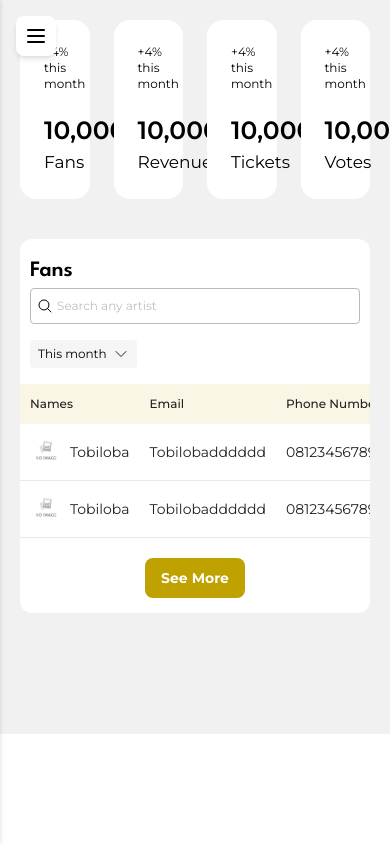
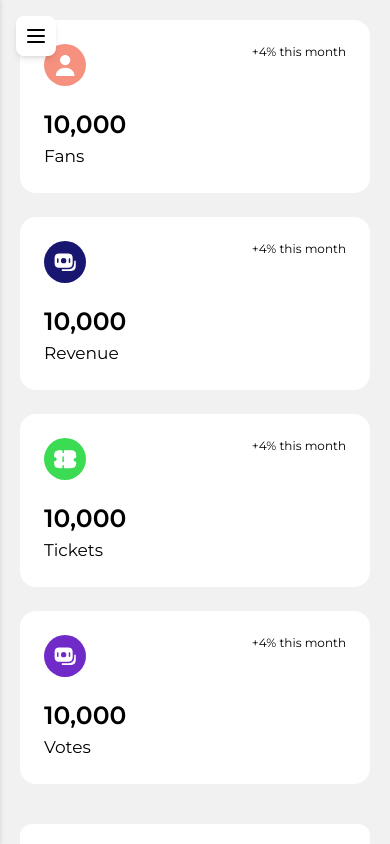
Before and after one commit to GMP-Entertainment-247/admin-dashboard, a React (Create React App) app: page /fans in a window 390 px wide. Shown: the top 844 px of the page. Built offline with nearby package versions, Linux system fonts and the light colour scheme; sample sign-in values are in the browser's storage.

Commit message:
fans responsiveness

```diff
--- a/src/pages/dashboard/fans/details.tsx
+++ b/src/pages/dashboard/fans/details.tsx
@@ -11,7 +11,7 @@ export default function FanDetails () {
 
     return (
         <div>
-            <div className="bg-white rounded-lg flex gap-5 p-6">
+            <div className="bg-white rounded-lg flex gap-5 p-6 max-[1200px]:block">
                 <div className="w-[100px] h-[100px] rounded-full flex items-center justify-center overflow-hidden">
                     <img {...imageProp("/images/profile-default.png")} alt="" className="w-full" />
                 </div>
@@ -22,7 +22,7 @@ export default function FanDetails () {
                             <span className="text-[#01BA4C] font-medium text-sm">Active</span>
                         </div>
                     </div>
-                    <div className="text-base grid grid-cols-4 gap-5 mt-6">
+                    <div className="text-base grid grid-cols-4 gap-5 mt-6 max-[1400px]:grid-cols-3 max-[992px]:grid-cols-2 max-[560px]:grid-cols-1">
                         {
                             [
                                 {
@@ -63,7 +63,7 @@ export default function FanDetails () {
                     </div>
                 </div>
             </div>
-            <div className="grid grid-cols-2 gap-7 mt-10">
+            <div className="grid grid-cols-2 gap-7 mt-10 max-[1200px]:grid-cols-1">
                 <Table
                     tableTitle="Vote History"
                     searchPlaceHolder="Search any artist"
--- a/src/pages/dashboard/fans/index.tsx
+++ b/src/pages/dashboard/fans/index.tsx
@@ -14,7 +14,7 @@ export default function FansHome () {
 
     return (
         <div>
-            <div className="grid grid-cols-4 gap-6">
+            <div className="grid grid-cols-4 gap-6 max-[1200px]:grid-cols-3 max-[992px]:grid-cols-2 max-[560px]:grid-cols-1">
                 {
                     [
                         {
```
